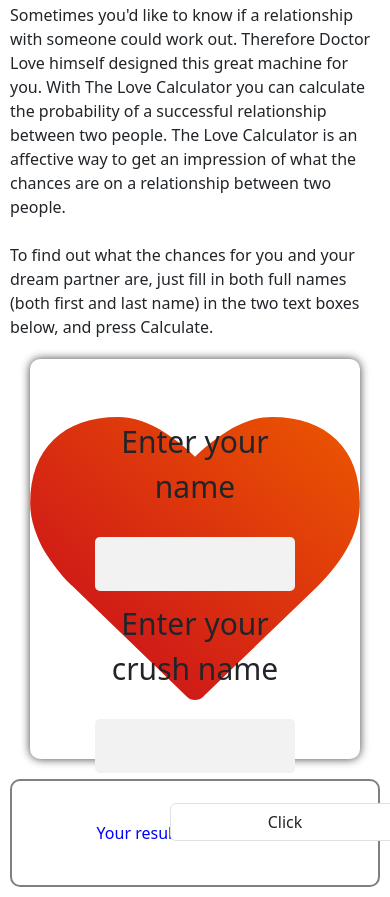
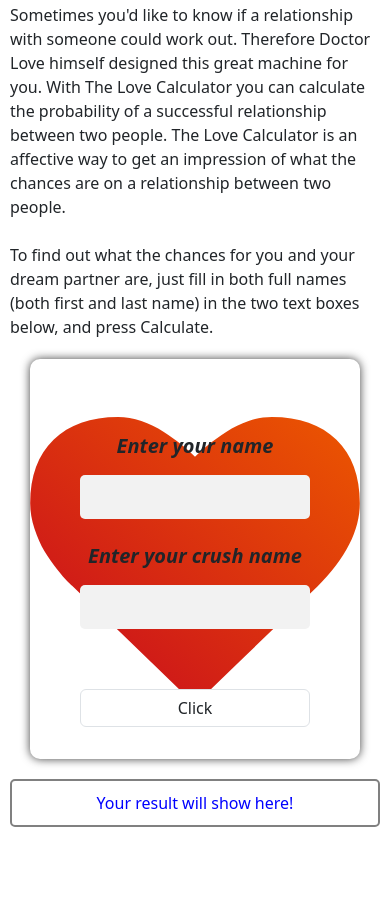
Before and after one commit to sam-crige/love-calculator, a plain HTML site: page index.html in a window 390 px wide. Shown: the part 360-1257 px from the top of the page. After the commit the page ends 1197 px from the top, so only its background shows below. Drawn offline with nearby package versions, Linux system fonts and the light colour scheme.

Commit message:
last commit

```diff
--- a/index.html
+++ b/index.html
@@ -29,8 +29,7 @@
         <input type="text" name="" id="inpName1" class="">
         <label for="inpName2" class="form-label">Enter your crush name</label>
         <input type="text" name="" id="inpName2" class="">
-        <button class="form-control code .
-        sa   vfff." onclick="inpBtn()">Click</button>
+        <button class="form-control" onclick="inpBtn()">Click</button>
     </div>
 
 
--- a/style.css
+++ b/style.css
@@ -54,11 +54,13 @@ button{
     border-radius: 5PX;
     box-shadow: none;
     position: relative;
-    left: 500px;
+    top: 30px;
+    left: px;
 }
 button:hover{
     background-color: #e95102;
     transition: all 0.5s ease-in-out;
+    color: white;
 }
 input,button{
     margin-top: 20px;
@@ -95,6 +97,23 @@ nav{
     }
     button{
         position: relative;
-        left: 90px;
+    }
+    label{
+        font-size:20px;
+        font-style: italic;
+        font-weight: bold;
+    }
+    #okay{
+        padding: 10px;
+        border-radius: 5px;
+    }
+    .para1{
+        padding: none;
+    }
+    input{
+        width: 100%;
+        padding: 10px;
+        border-radius: 5px;
+        margin-top: -10px;
     }
 }
```
